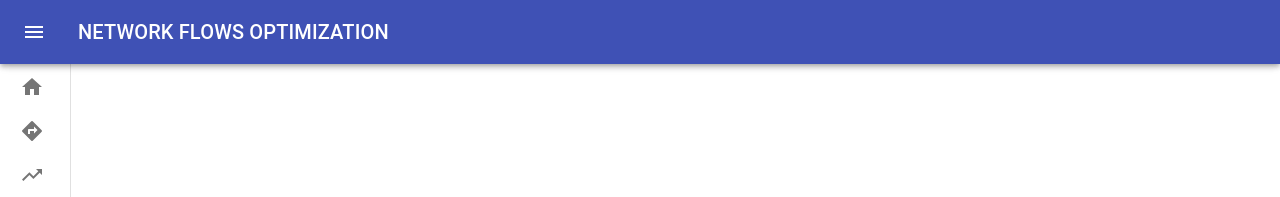
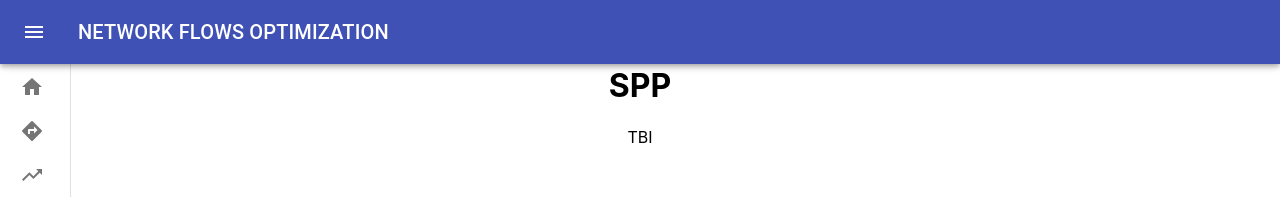
Before and after one commit to riccardolocci/NFO, a React (Create React App) app: page /#/spp in a window 1280 px wide. Shown: the top 197 px of the page. Built offline with nearby package versions, Linux system fonts and the light colour scheme.

Commit message:
NFO#4 Added basic component

```diff
--- a/src/App.js
+++ b/src/App.js
@@ -4,6 +4,7 @@ import './css/App.css';
 import Homepage from "./components/Homepage";
 import LeftDrawer from './components/LeftDrawer';
 import NavBar from './components/NavBar';
+import SPP from './components/SPP'
 
 import { HashRouter as Router, Route, Switch } from 'react-router-dom';
 
@@ -38,6 +39,13 @@ class App extends Component {
                       component={Homepage}
                     />
                   </Switch>
+
+                  <Switch>
+                    <Route
+                      exact path="/spp"
+                      component={SPP}
+                    />
+                  </Switch>
                 </div>
               </main>
             </div>
--- a/src/components/SPP.js
+++ b/src/components/SPP.js
@@ -0,0 +1,22 @@
+import React, { Component } from 'react'
+
+class SPP extends Component {
+    constructor(props){
+        super(props)
+        this.state = {}
+    }
+
+    render() {
+        return (
+            <div>
+                <div>
+                    <div style={{extAlign: 'center'}}><h1>SPP</h1></div>
+                </div>
+                <div>
+                    TBI
+                </div>
+            </div>
+        )
+    }
+}
+export default SPP;
--- a/src/css/App.css
+++ b/src/css/App.css
@@ -35,6 +35,7 @@
   z-index: 1;
   min-width: 0;
   height: 100vh;
+  margin-top: 45px;
 }
 
 .App-centerPane {
```
